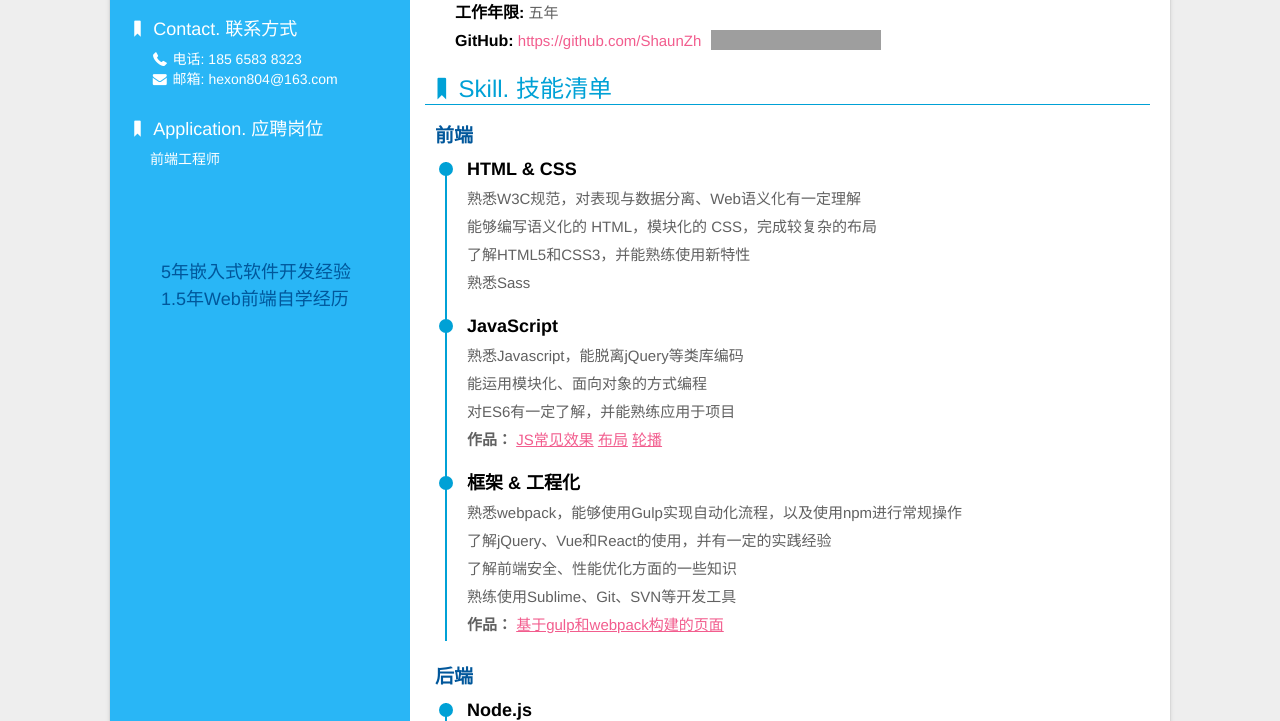
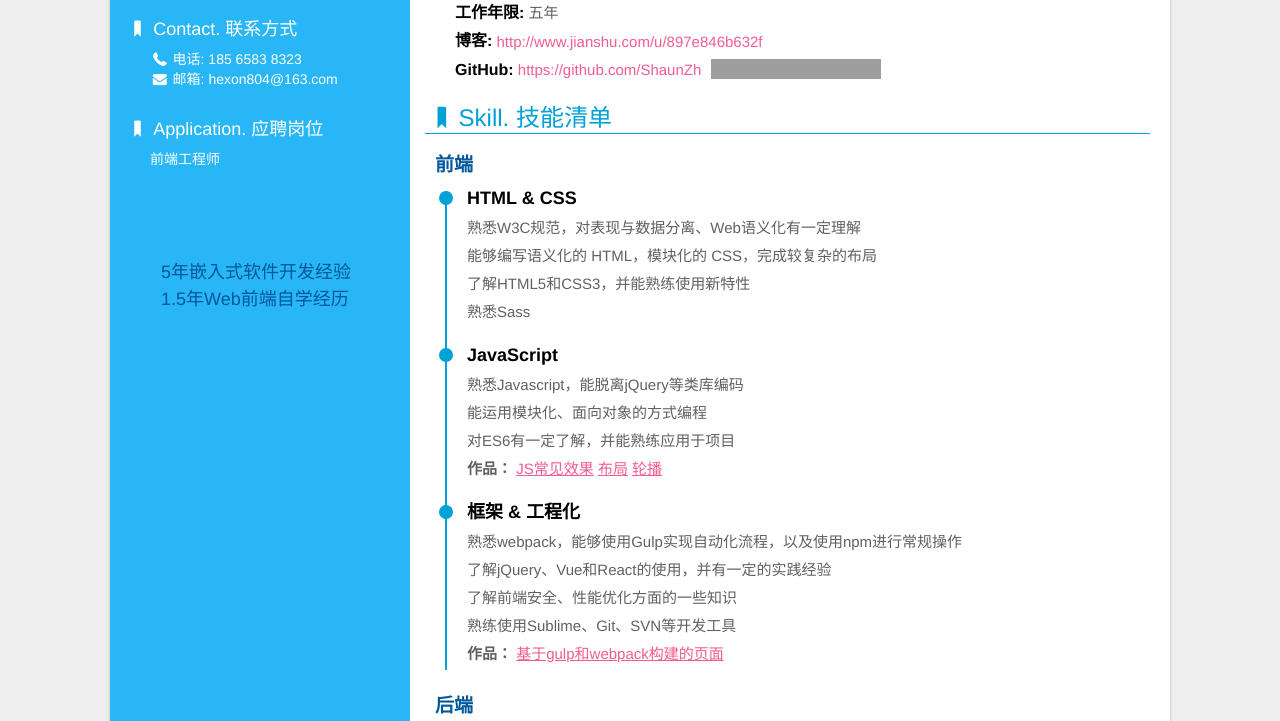
Before and after one commit to ShaunZh/Resume, a website: page index.html in a window 1280 px wide. Shown: the part 123-844 px from the top of the page. Drawn offline with Linux system fonts and the light colour scheme; some packages are replaced by stand-ins of ours; grey boxes are pictures that could not be loaded; a script that the page names is missing.

Commit message:
添加博客

```diff
--- a/index.html
+++ b/index.html
@@ -53,6 +53,7 @@
                     <dd><strong>个人信息:</strong> <span>张杰 / 男</span></dd>
                     <!-- <dd><strong>毕业院校:</strong> <span>□□□□□□□</span></dd> -->
                     <dd><strong>工作年限:</strong> <span>五年</span></dd>
+                    <dd><strong>博客:</strong> <span><a href="http://www.jianshu.com/u/897e846b632f" target="_blank">http://www.jianshu.com/u/897e846b632f</a></span></dd>
                     <!-- <dd><strong>常用ID:</strong> <span>DIYgod</span></dd> -->
                     <!-- <dd><strong>博客:</strong> <a href="https://www.anotherhome.net" target="_blank">www.anotherhome.net</a></dd> -->
                     <dd><strong>GitHub:</strong> <a href="https://github.com/ShaunZh" target="_blank">https://github.com/ShaunZh</a><iframe src="https://ghbtns.com/github-btn.html?user=ShaunZh&type=follow" frameborder="0" scrolling="0" width="170px" height="20px"></iframe></dd>
```
Also changed, not shown: 1 other file.
